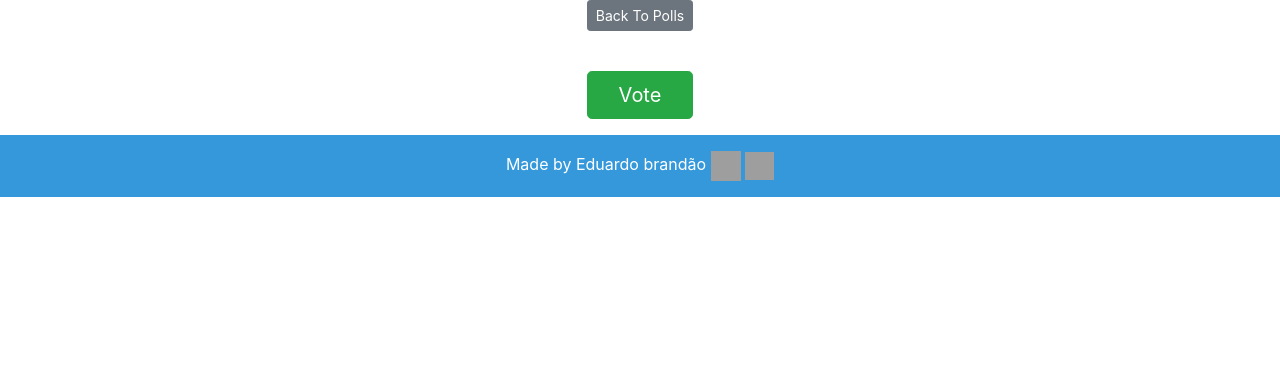
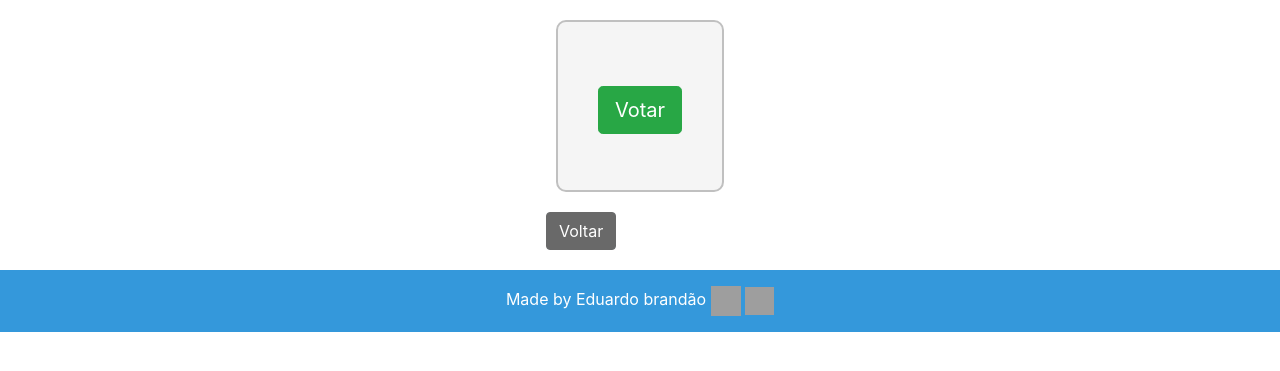
Before and after one commit to EduardoBran/System-Voting-App-Web-Py, a Django app: template votacao/templates/votacao/detail.html in a window 1280 px wide. Shown: the part 56-427 px from the top of the page. Run offline with Django 4.2, Linux system fonts and the light colour scheme; the template is opened without the code that fills it, so the values that code supplies are empty; some libraries are stand-ins or nearby versions; grey boxes are pictures that could not be loaded.

Commit message:
edit layout detail and results

```diff
--- a/votacao/templates/votacao/detail.html
+++ b/votacao/templates/votacao/detail.html
@@ -1,7 +1,33 @@
 {% extends 'base.html' %}
 
 {% block content %}
-<a class="btn btn-secondary btn-sm mb-3" href="{% url 'votacao:index' %}">Back To Polls</a>
+
+<style>
+    .formDetail {
+        border: 2px solid #C0C0C0;
+        padding: 40px;
+        margin-right: 10px;
+        margin-left: 10px;
+        margin-top: 20px;
+        margin-bottom: 20px;
+        background-color: #F5F5F5;
+        border-radius: 10px;
+    }
+
+    .btnVoltarEnquetes {
+        border-color: #696969;
+        color: #fff;
+        box-shadow: 0 0 40px 40px #696969 inset, 0 0 0 0 #696969;
+        -webkit-transition: all 150ms ease-in-out;
+        transition: all 150ms ease-in-out;
+    }
+
+    .btnVoltarEnquetes:hover {
+        box-shadow: 0 0 10px 0 #696969 inset, 0 0 10px 4px #696969;
+    }
+</style>
+
+<div class="formDetail">
     <h1 class="text-center mb-3">{{ question.question_text }}</h1>
 
     {% if error_message %}
@@ -20,8 +46,12 @@
             <label for="choice{{ forloop.counter }}">{{ choice.choice_text }}</label>
         </div>
         {% endfor %}
-    <input type="submit" value="Vote" class="btn btn-success btn-lg btn-block mt-4" />
+        <input type="submit" value="Votar" class="btn btn-success btn-lg btn-block mt-4" />
     </form>
+</div>
 
+<div style="margin-bottom: 20px;">
+    <a class="btn btn-secondary btnVoltarEnquetes" href="{% url 'votacao:index' %}">Voltar</a>
+</div>
 
 {% endblock %}
```
Also changed, not shown: votacao/templates/votacao/results.html (+31 -6 lines). Lines whose indentation alone changed are shown as unchanged.
